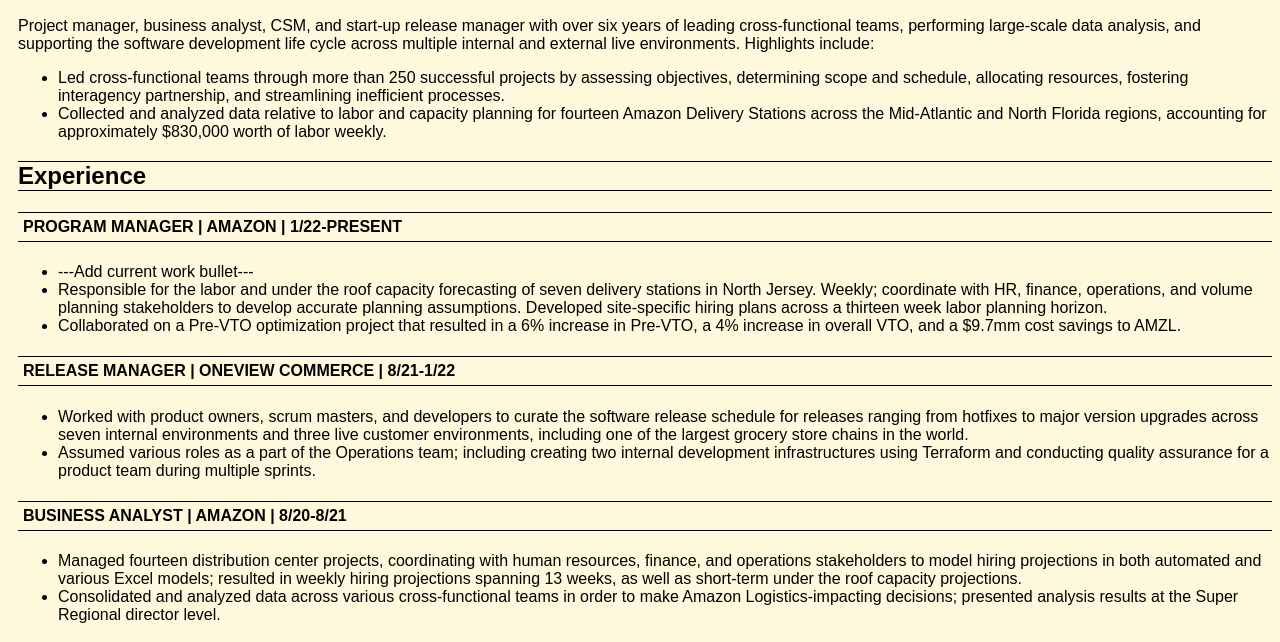
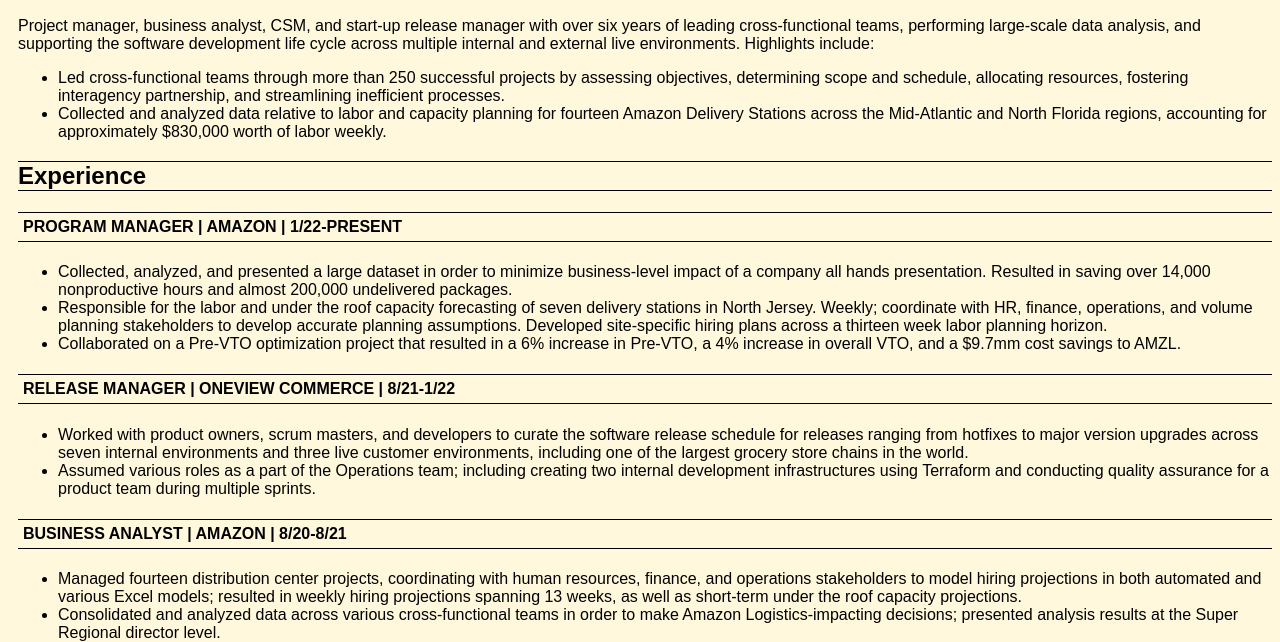
Before and after one commit to steveshumaker/steveshumaker.github.io, a plain HTML site: page index.html in a window 1280 px wide. Shown: the part 164-806 px from the top of the page. Drawn offline with Linux system fonts and the light colour scheme.

Commit message:
added current work bullet

```diff
--- a/index.html
+++ b/index.html
@@ -32,7 +32,7 @@
     <h4>PROGRAM MANAGER | AMAZON | 1/22-PRESENT</h4>
 
     <ul>
-      <li>---Add current work bullet---</li>
+      <li>Collected, analyzed, and presented a large dataset in order to minimize business-level impact of a company all hands presentation. Resulted in saving over 14,000 nonproductive hours and almost 200,000 undelivered packages.</li>
       <li>Responsible for the labor and under the roof capacity forecasting of seven delivery stations in North Jersey. Weekly; coordinate with HR,
 finance, operations, and volume planning stakeholders to develop accurate planning assumptions. Developed site-specific hiring plans across a
 thirteen week labor planning horizon.</li>
```
